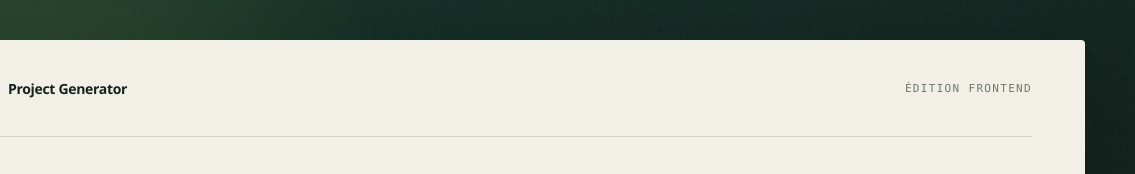
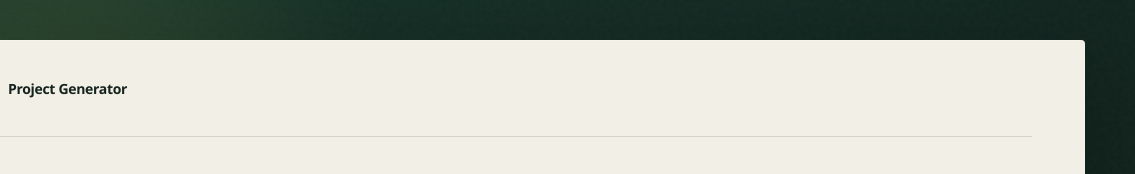
Before and after one commit to PandiiiiPanda/GeneratorProject, a plain HTML site: page index.html in a window 1280 px wide. Shown: the top 174 px of the page, 145-1280 px from the left. Drawn offline with Linux system fonts and the light colour scheme.

Commit message:
modified:   index.html

```diff
--- a/index.html
+++ b/index.html
@@ -14,7 +14,6 @@
                 <span class="brand__mark" aria-hidden="true">PG</span>
                 <span class="brand__name">Project Generator</span>
             </div>
-            <span class="edition">Édition frontend</span>
         </header>
 
         <section class="generator__content" aria-labelledby="page-title">
```
